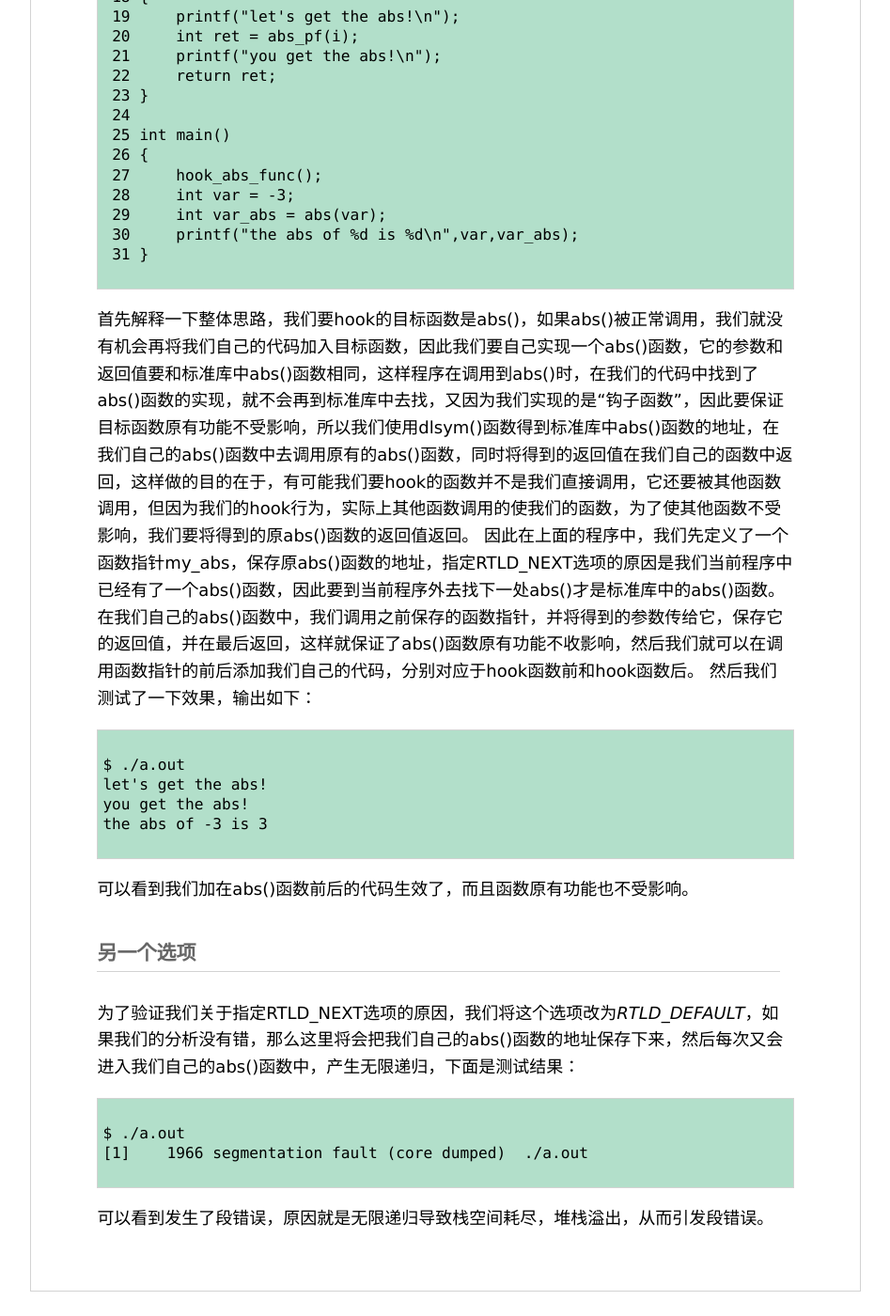
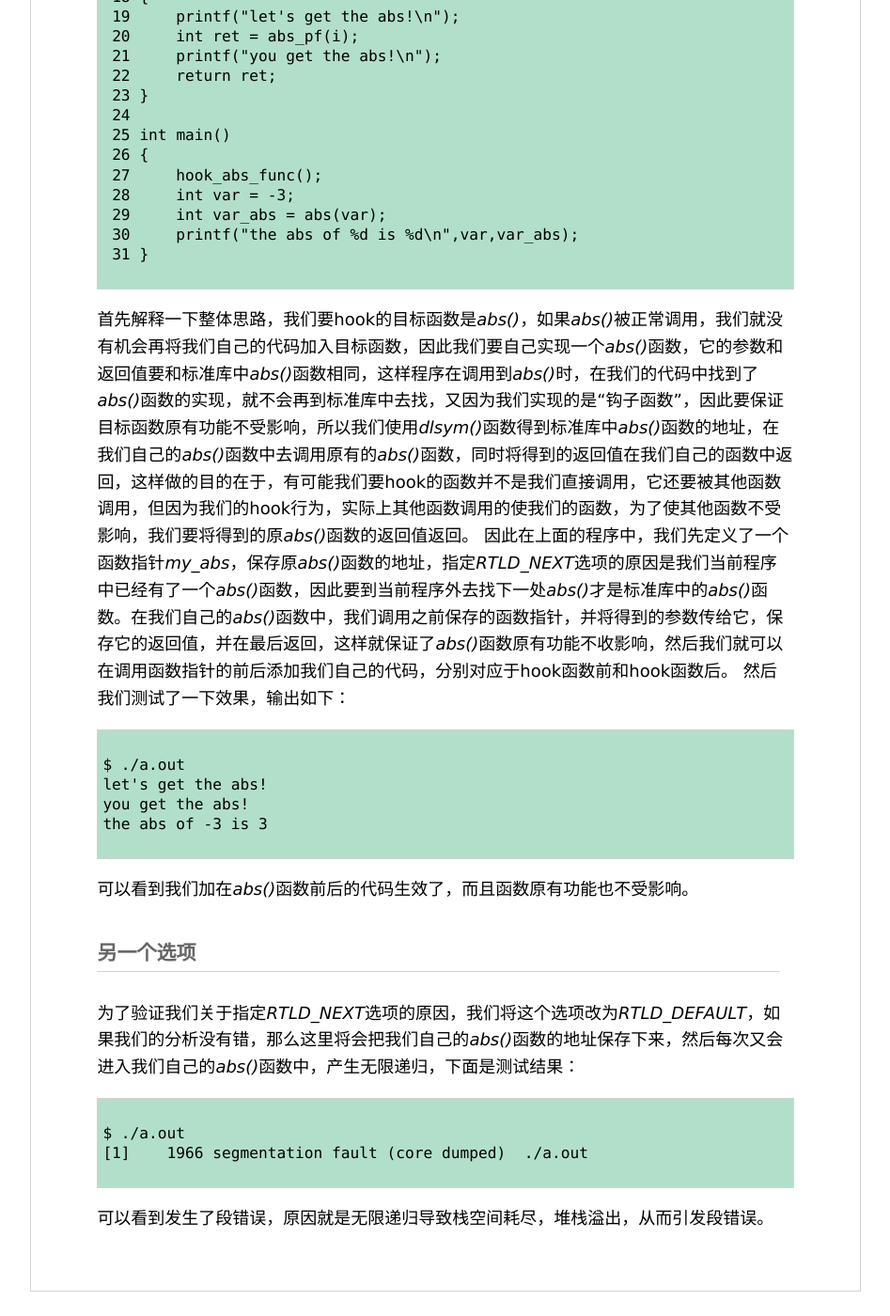
Before and after one commit to neverland0/neverland0.github.io, a Jekyll site: the page built from _posts/2018-11-1-hook.md, in a window 1280 px wide and 1400 px high, scrolled down 2184 px. Shown: the whole window at 94% size, without its empty margins (166-1113 px from the left). Built offline with Jekyll 4.4.1, drawn with Linux system fonts in a browser that asks for light colours; part of the change alters nothing that is shown; some of the changed text lies outside the part shown.

````diff
--- a/_posts/2018-11-1-hook.md
+++ b/_posts/2018-11-1-hook.md
@@ -34,20 +34,20 @@ title: 在c++中实现“钩子函数”
 ```
 
   上面提到的这一组函数实现了在运行时动态加载链接库并对其进行操作的接口：
-  - dlopen()函数打开指定的动态库文件，将动态库加载到内存中，并返回动态库的一个“句柄”。
-  - dlsym()函数接收dlopen()函数传来的“句柄”和动态库中的一个符号，返回该符号加载在内存中的地址。
-  - dlclose()函数将指定“句柄”对应的动态库的引用数减一，如果引用数减小到0，而且没有其他的动态库使用该动态库中的符号，那么该动态库会被卸载。
-  - dlerror()函数在被调用时会以容易阅读的方式显示之前调用过的上面三个函数的错误信息。
+  - **dlopen()**函数打开指定的动态库文件，将动态库加载到内存中，并返回动态库的一个“句柄”。
+  - **dlsym()**函数接收*dlopen()*函数传来的“句柄”和动态库中的一个符号，返回该符号加载在内存中的地址。
+  - **dlclose()**函数将指定“句柄”对应的动态库的引用数减一，如果引用数减小到0，而且没有其他的动态库使用该动态库中的符号，那么该动态库会被卸载。
+  - **dlerror()**函数在被调用时会以容易阅读的方式显示之前调用过的上面三个函数的错误信息。
 
 ### dlsym()的“伪句柄”
 
-  目前看来这一组函数只能对我们自己的动态库进行操作，还影响不到标准库，而dlsym()函数提供的额外两个特殊的“伪句柄” *RTLD\_DEFAULT* 和 *RTLD\_NEXT* 扩展了函数的功能：
-  - 当*RTLD\_DEFAULT*被指定时，dlsym()按照默认的库搜索顺序，在当前的上下文中搜索指定的符号，并返回找到的符号的地址。
-  - 当*RTLD\_NEXT*被指定时，dlsym()在当前上下文之外搜索，返回下一次找到指定的符号的地址。
+  目前看来这一组函数只能对我们自己的动态库进行操作，还影响不到标准库，而*dlsym()*函数提供的额外两个特殊的“伪句柄” *RTLD\_DEFAULT* 和 *RTLD\_NEXT* 扩展了函数的功能：
+  - 当**RTLD\_DEFAULT**被指定时，*dlsym()*按照默认的库搜索顺序，在当前的上下文中搜索指定的符号，并返回找到的符号的地址。
+  - 当**RTLD\_NEXT**被指定时，*dlsym()*在当前上下文之外搜索，返回下一次找到指定的符号的地址。
 
 ### 例子
 
-  为了说明问题，这里实现一个简单的例子，我们对标准库中的求绝对值函数进行hook，先看代码，然后针对代码解释是如何实现的。
+  为了说明问题，这里实现一个简单的例子，我们对标准库中的求绝对值函数*abs()*进行hook，先看代码，然后针对代码解释是如何实现的。
 
 ```c++
 
@@ -84,8 +84,8 @@ title: 在c++中实现“钩子函数”
  31 }
 
 ```
-  首先解释一下整体思路，我们要hook的目标函数是abs()，如果abs()被正常调用，我们就没有机会再将我们自己的代码加入目标函数，因此我们要自己实现一个abs()函数，它的参数和返回值要和标准库中abs()函数相同，这样程序在调用到abs()时，在我们的代码中找到了abs()函数的实现，就不会再到标准库中去找，又因为我们实现的是“钩子函数”，因此要保证目标函数原有功能不受影响，所以我们使用dlsym()函数得到标准库中abs()函数的地址，在我们自己的abs()函数中去调用原有的abs()函数，同时将得到的返回值在我们自己的函数中返回，这样做的目的在于，有可能我们要hook的函数并不是我们直接调用，它还要被其他函数调用，但因为我们的hook行为，实际上其他函数调用的使我们的函数，为了使其他函数不受影响，我们要将得到的原abs()函数的返回值返回。
-  因此在上面的程序中，我们先定义了一个函数指针my_abs，保存原abs()函数的地址，指定RTLD\_NEXT选项的原因是我们当前程序中已经有了一个abs()函数，因此要到当前程序外去找下一处abs()才是标准库中的abs()函数。在我们自己的abs()函数中，我们调用之前保存的函数指针，并将得到的参数传给它，保存它的返回值，并在最后返回，这样就保证了abs()函数原有功能不收影响，然后我们就可以在调用函数指针的前后添加我们自己的代码，分别对应于hook函数前和hook函数后。
+  首先解释一下整体思路，我们要hook的目标函数是*abs()*，如果*abs()*被正常调用，我们就没有机会再将我们自己的代码加入目标函数，因此我们要自己实现一个*abs()*函数，它的参数和返回值要和标准库中*abs()*函数相同，这样程序在调用到*abs()*时，在我们的代码中找到了*abs()*函数的实现，就不会再到标准库中去找，又因为我们实现的是“钩子函数”，因此要保证目标函数原有功能不受影响，所以我们使用*dlsym()*函数得到标准库中*abs()*函数的地址，在我们自己的*abs()*函数中去调用原有的*abs()*函数，同时将得到的返回值在我们自己的函数中返回，这样做的目的在于，有可能我们要hook的函数并不是我们直接调用，它还要被其他函数调用，但因为我们的hook行为，实际上其他函数调用的使我们的函数，为了使其他函数不受影响，我们要将得到的原*abs()*函数的返回值返回。
+  因此在上面的程序中，我们先定义了一个函数指针*my_abs*，保存原*abs()*函数的地址，指定*RTLD\_NEXT*选项的原因是我们当前程序中已经有了一个*abs()*函数，因此要到当前程序外去找下一处*abs()*才是标准库中的*abs()*函数。在我们自己的*abs()*函数中，我们调用之前保存的函数指针，并将得到的参数传给它，保存它的返回值，并在最后返回，这样就保证了*abs()*函数原有功能不收影响，然后我们就可以在调用函数指针的前后添加我们自己的代码，分别对应于hook函数前和hook函数后。
   然后我们测试了一下效果，输出如下：
 
 ```
@@ -97,11 +97,11 @@ the abs of -3 is 3
 
 ```
 
-  可以看到我们加在abs()函数前后的代码生效了，而且函数原有功能也不受影响。
+  可以看到我们加在*abs()*函数前后的代码生效了，而且函数原有功能也不受影响。
 
 ### 另一个选项
 
-  为了验证我们关于指定RTLD\_NEXT选项的原因，我们将这个选项改为*RTLD\_DEFAULT*，如果我们的分析没有错，那么这里将会把我们自己的abs()函数的地址保存下来，然后每次又会进入我们自己的abs()函数中，产生无限递归，下面是测试结果：
+  为了验证我们关于指定*RTLD\_NEXT*选项的原因，我们将这个选项改为*RTLD\_DEFAULT*，如果我们的分析没有错，那么这里将会把我们自己的*abs()*函数的地址保存下来，然后每次又会进入我们自己的*abs()*函数中，产生无限递归，下面是测试结果：
 
 ```
 
````
